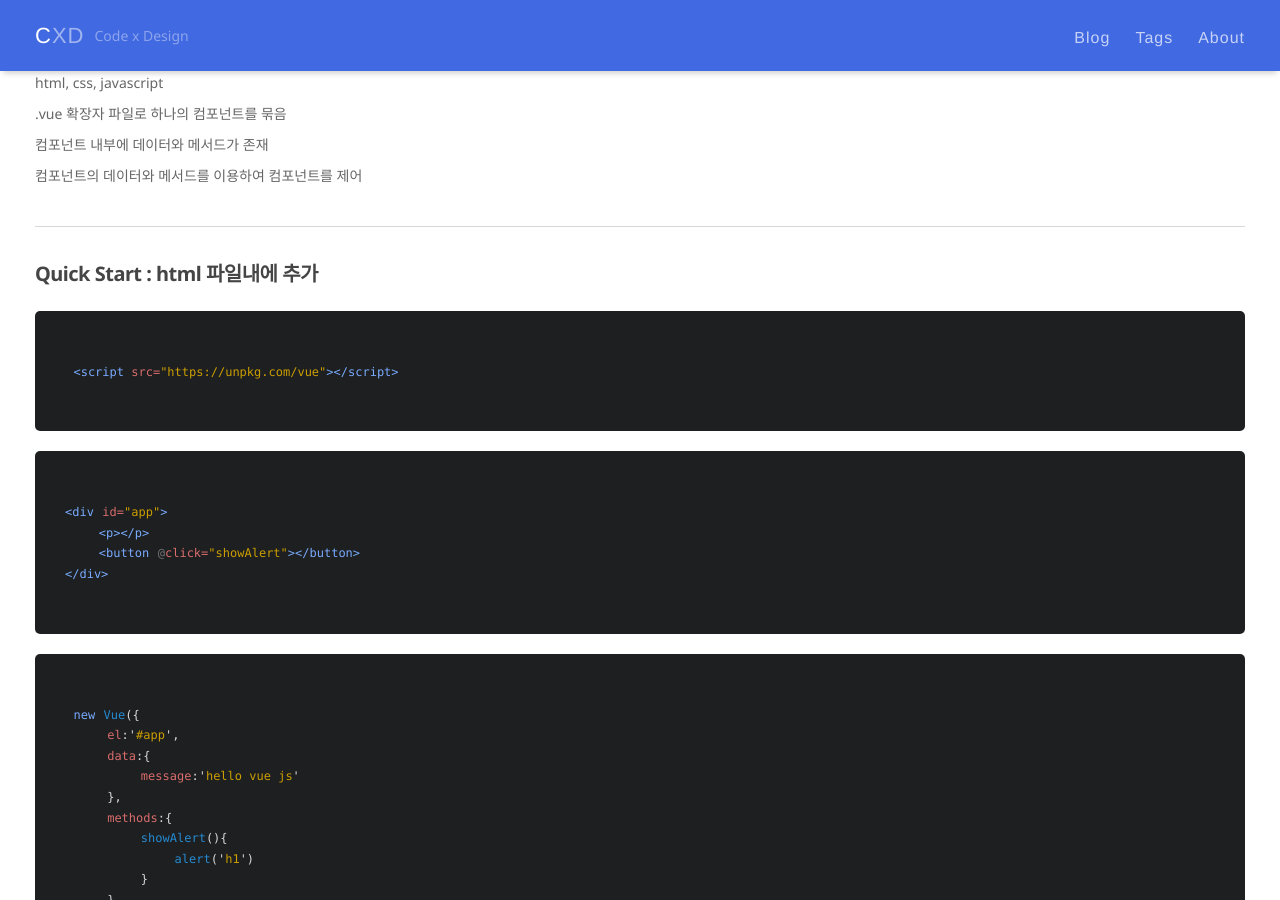
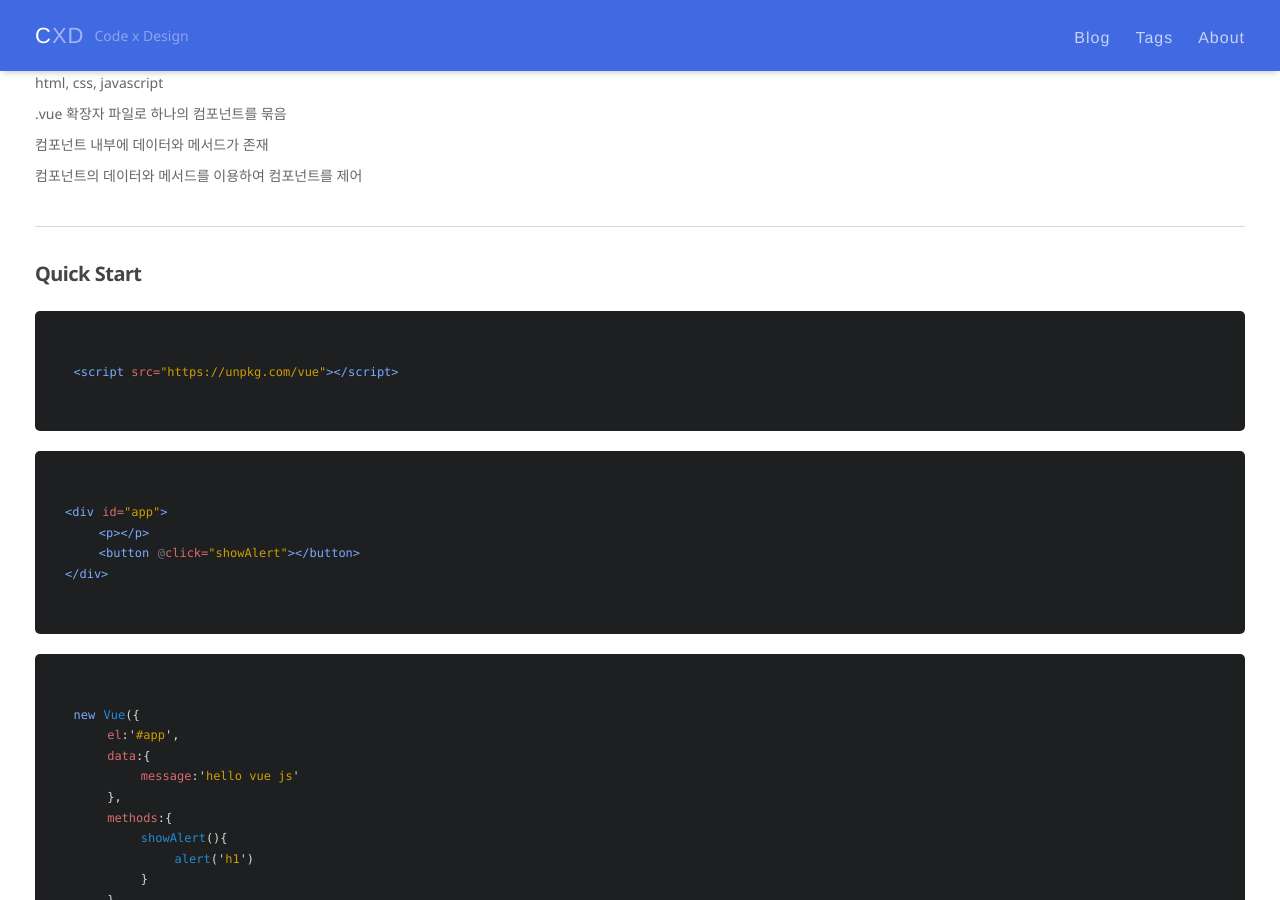
Before and after one commit to songssss/songssss.github.io, a Jekyll site: the page built from _posts/2017-07-25-Vuejs.md, in a window 1280 px wide and 900 px high, scrolled down 365 px. Built offline with Jekyll 4.4.1, drawn with Linux system fonts in a browser that asks for light colours; comment, search, counter and statistics services are not loaded.

Commit message:
post edit

````diff
--- a/_posts/2017-07-25-Vuejs.md
+++ b/_posts/2017-07-25-Vuejs.md
@@ -33,7 +33,7 @@ html, css, javascript
 ---
 
 
-### Quick Start : html 파일내에 추가
+### Quick Start
 
 ```html
  <script src="https://unpkg.com/vue"></script>
````
